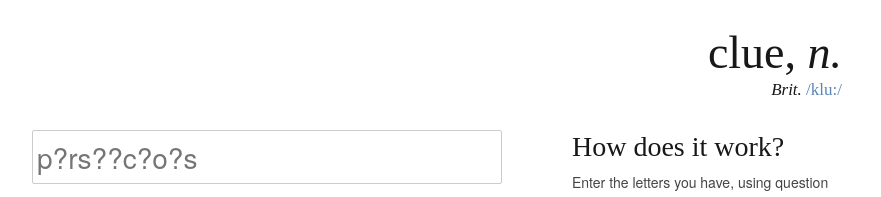
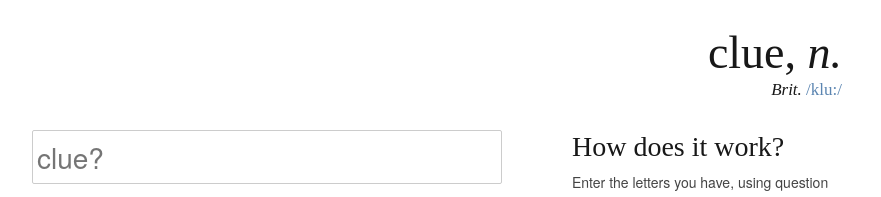
Before and after one commit to hjst/clue, a plain HTML site: page index.html in a window 1280 px wide. Shown: the top 197 px of the page, without its empty margins (198-1079 px from the left). Drawn offline with Linux system fonts and the light colour scheme; a web font is replaced by a local one.

Commit message:
Changed the placeholder to be more self explanatory.

```diff
--- a/index.html
+++ b/index.html
@@ -65,7 +65,7 @@
     <form class="eight columns" name="clue" id="clue" action="http://britclue.heroku.com/search" method="get">
       <input type="text" name="pattern" id="pattern"
         autocapitalize="off" autocorrect="off" autocomplete="off"
-        placeholder="p?rs??c?o?s">
+        placeholder="clue?">
       <input type="submit" value="Find">&nbsp;&nbsp;<span id="clue-status"></span>
       <div id="clue-results"></div>
     </form>
```
